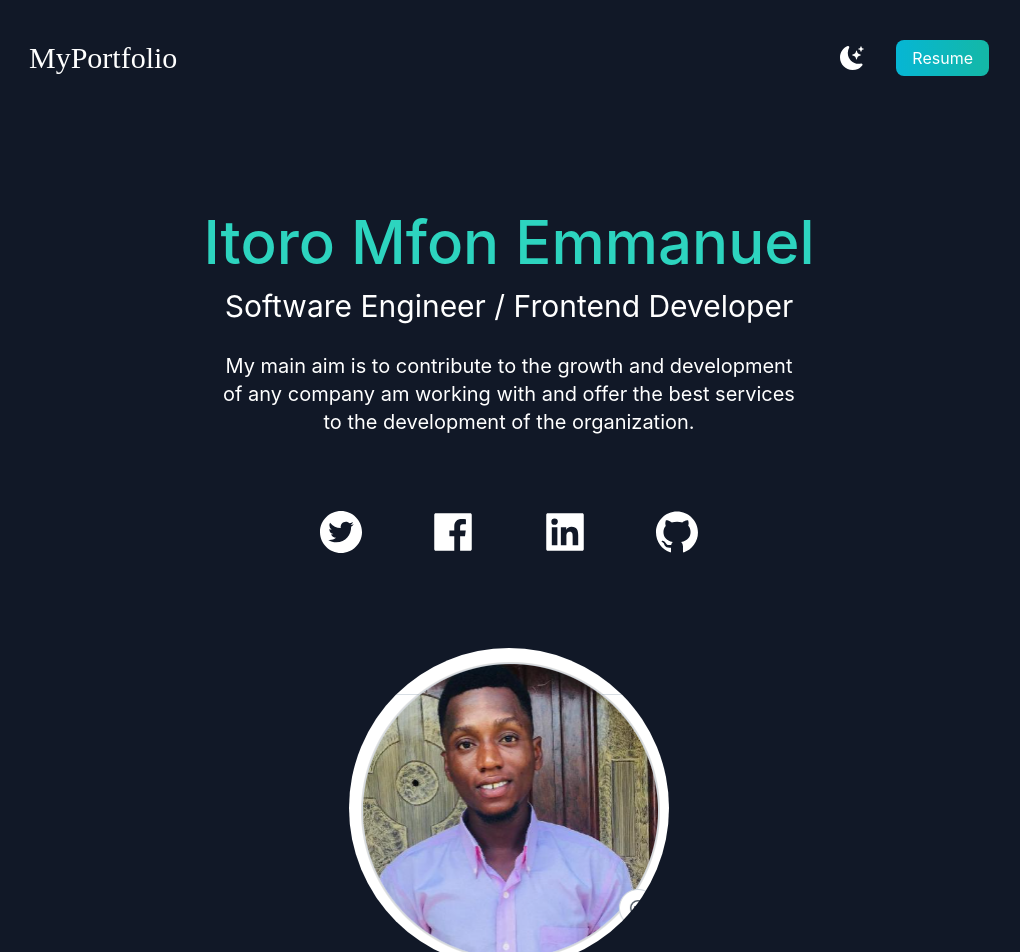
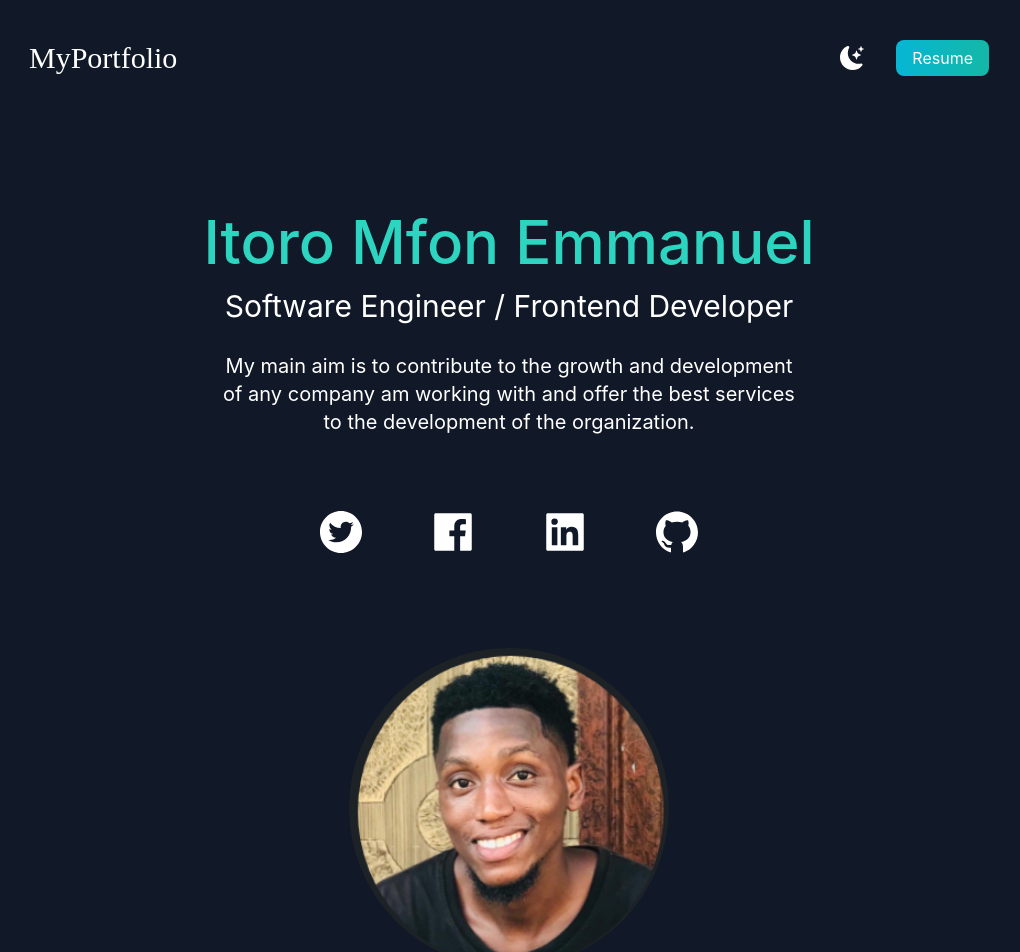
Before and after one commit to Itoromfon/react-portfolio, a Next.js app: page / in a window 1280 px wide. Shown: the top 952 px of the page, without its empty margins (131-1151 px from the left). Built offline with nearby package versions, Linux system fonts and the light colour scheme.

Commit message:
my latest commit

```diff
--- a/pages/index.js
+++ b/pages/index.js
@@ -7,7 +7,7 @@ import {
   AiFillGithub
 } from "react-icons/ai"
 import Image from 'next/image'
-import itoromfon from "../public/itoromfon.png"
+import mfon from "../public/mfon.png"
 import recipe from "../public/recipe.png"
 import techfirm from "../public/techfirm.png"
 import quizzical from "../public/quizzical.png"
@@ -68,7 +68,7 @@ export default function Home() {
             </a>
           </div>
           <div className="mx-auto  rounded-full flex justify-center mt-20 md:h-96 md:w-96">
-            <Image src={itoromfon} alt="itoromfon" className="rounded-full mb-8 w-80 h-80" />
+            <Image src={mfon} alt="itoromfon" className="rounded-full mb-8 w-80 h-80" />
           </div>
         </section>
         <section>
--- a/styles/globals.css
+++ b/styles/globals.css
@@ -26,8 +26,3 @@ a {
 .itoro {
   border-radius: 50%;
 }
-
-/* @font-face {
-  font-family: "burtons";
-  src: url("../public/Burtons.otf");
-} */
```
Also changed, not shown: public/mfon.png (added).
